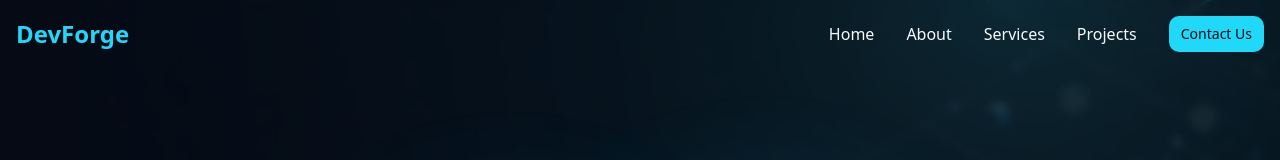
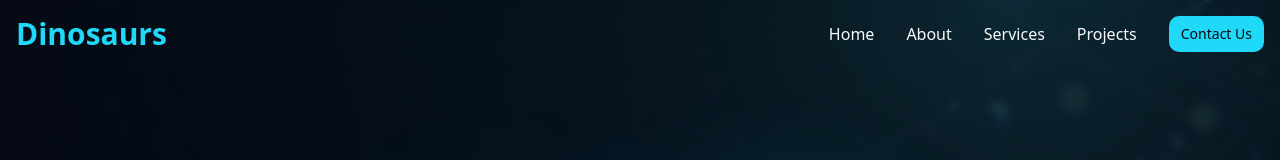
Before and after one commit to painarasimha/dinosaurs, a React (Vite) app: page / in a window 1280 px wide. Shown: the top 160 px of the page. Built offline with nearby package versions, Linux system fonts and the light colour scheme; no server answers; the HTML template or start-up script is replaced by a standard one.

Commit message:
[fix] update navigation title from DevForge to Dinosaurs and adjust formatting

```diff
--- a/src/components/Navigation.tsx
+++ b/src/components/Navigation.tsx
@@ -24,14 +24,13 @@ const Navigation = () => {
 
   return (
     <nav
-      className={`fixed top-0 w-full z-50 transition-all duration-300 ${
-        isScrolled ? "bg-background/95 backdrop-blur-md border-b border-border" : "bg-transparent"
-      }`}
+      className={`fixed top-0 w-full z-50 transition-all duration-300 ${isScrolled ? "bg-background/95 backdrop-blur-md border-b border-border" : "bg-transparent"
+        }`}
     >
       <div className="container mx-auto px-4 py-4">
         <div className="flex items-center justify-between">
-          <div className="text-2xl font-bold bg-gradient-to-r from-primary to-accent bg-clip-text text-transparent">
-            DevForge
+          <div className="text-3xl font-bold bg-gradient-to-r from-primary to-accent bg-clip-text text-transparent">
+            Dinosaurs
           </div>
 
           {/* Desktop Menu */}
```
